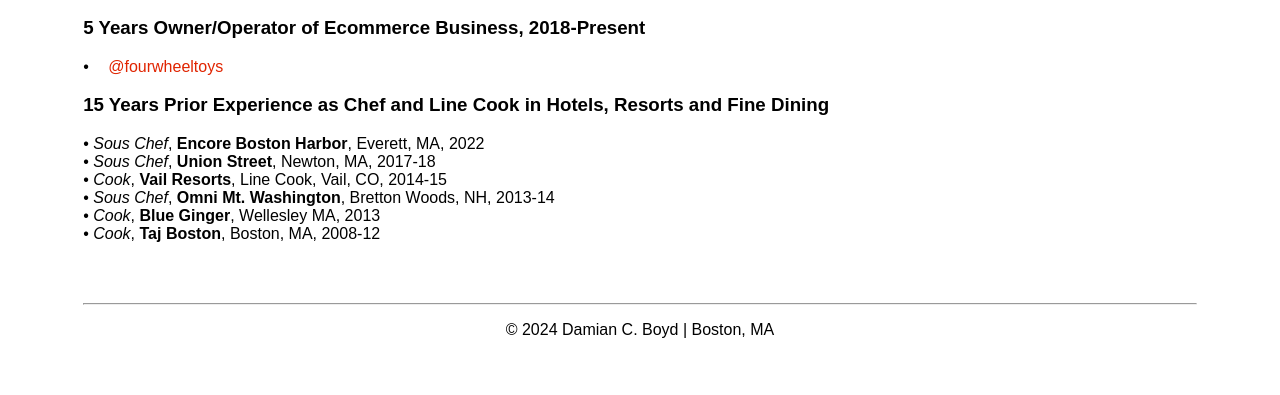
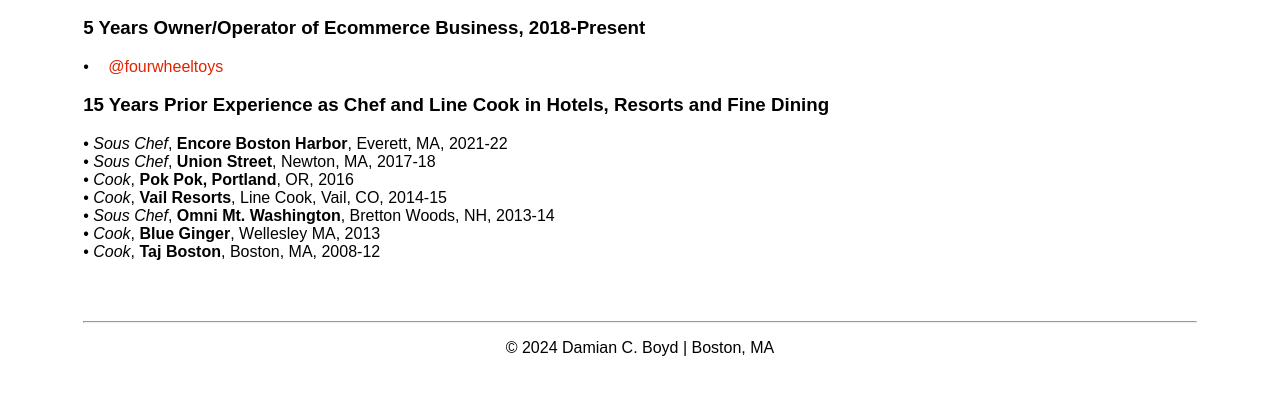
Before and after one commit to SonnyCarson86/resume24, a plain HTML site: page work_history.html in a window 1280 px wide. Shown: the part 125-520 px from the top of the page. Drawn offline with Linux system fonts and the light colour scheme; a web font is replaced by a local one.

Commit message:
Update work_history.html

```diff
--- a/work_history.html
+++ b/work_history.html
@@ -33,8 +33,9 @@
 <h3>15 Years Prior Experience as Chef and Line Cook in Hotels, Resorts and Fine Dining</h3>
 
 
-• <em>Sous Chef</em>, <strong>Encore Boston Harbor</strong>, Everett, MA, 2022 <br>
+• <em>Sous Chef</em>, <strong>Encore Boston Harbor</strong>, Everett, MA, 2021-22 <br>
 • <em>Sous Chef</em>, <strong>Union Street</strong>,  Newton, MA, 2017-18<br>
+• <em>Cook</em>, <strong>Pok Pok, Portland</strong>, OR, 2016 <br>
 • <em>Cook</em>, <strong>Vail Resorts</strong>, Line Cook, Vail, CO, 2014-15 <br>
 • <em>Sous Chef</em>, <strong>Omni Mt. Washington</strong>, Bretton Woods, NH, 2013-14 <br>
 • <em>Cook</em>, <strong>Blue Ginger</strong>, Wellesley MA, 2013 <br>
```
